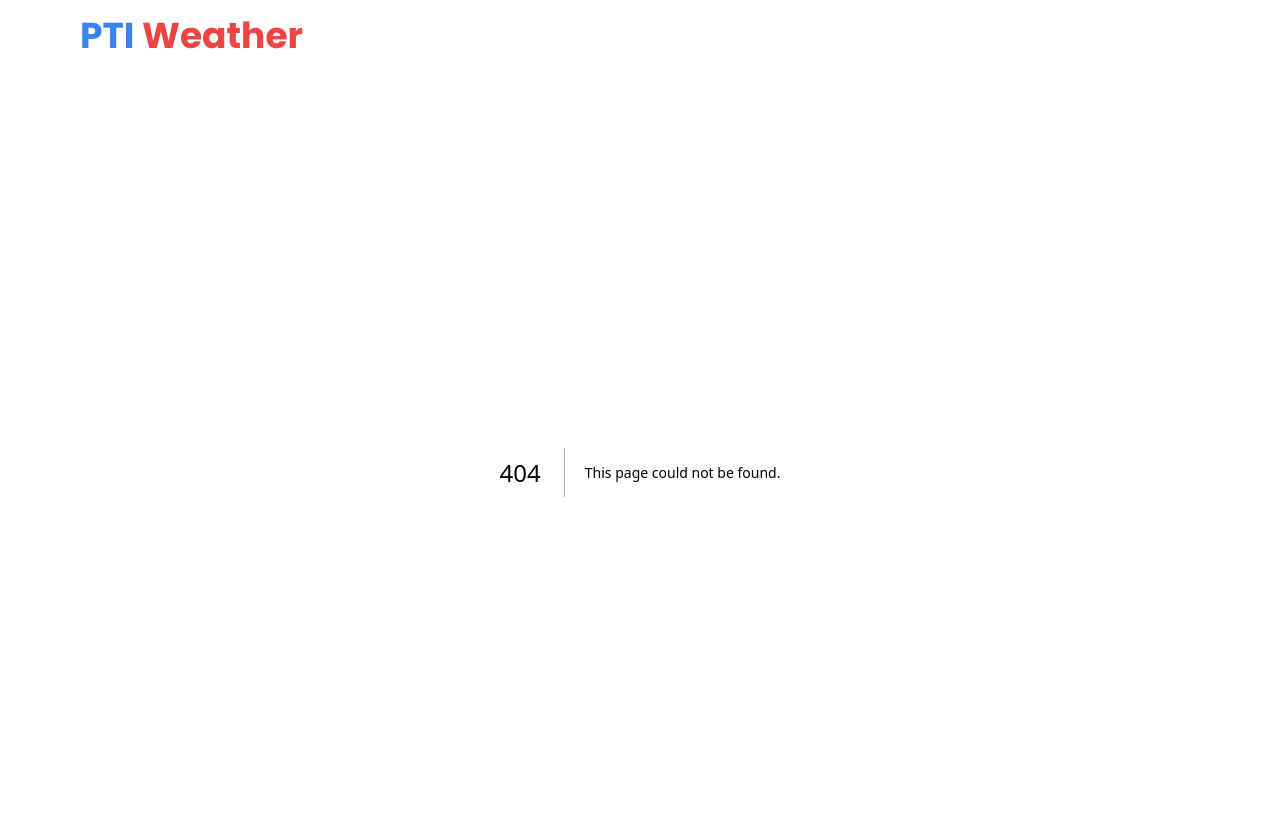
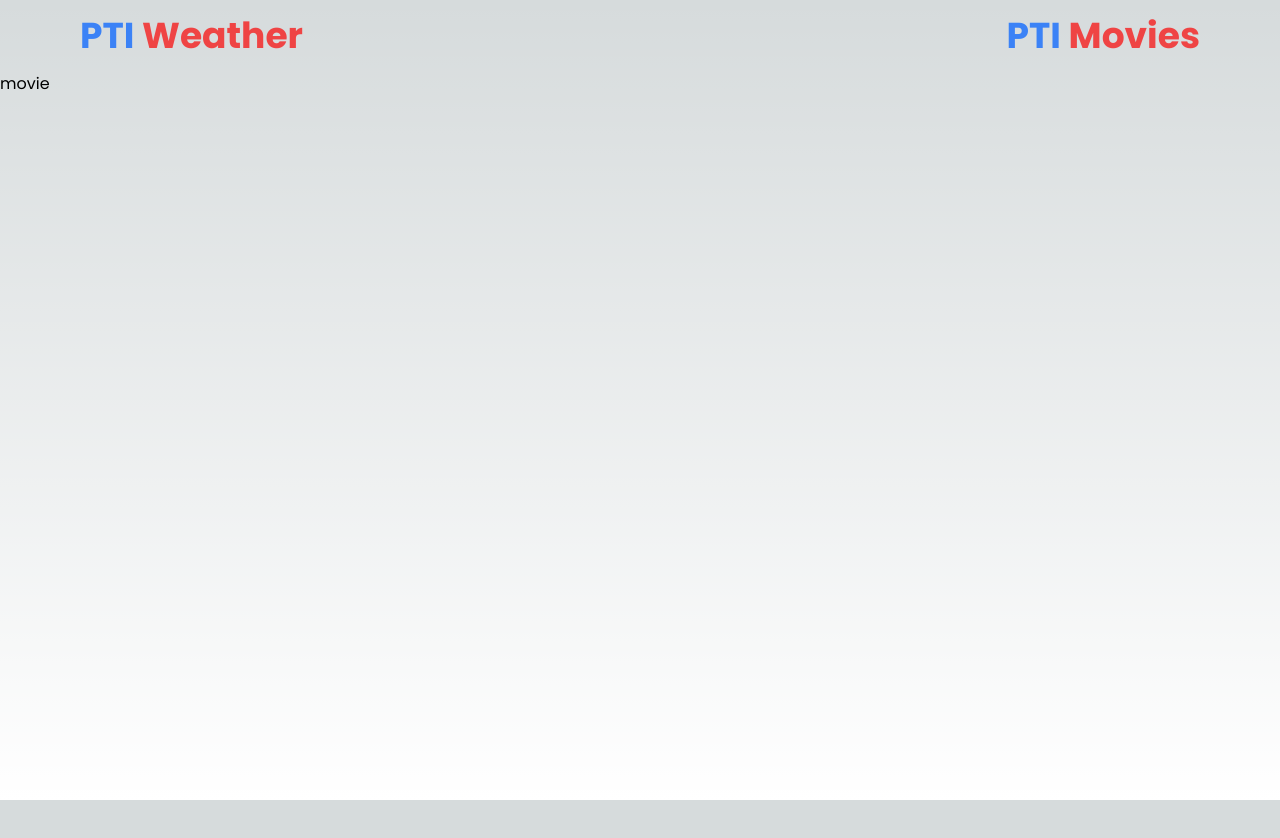
Before and after one commit to mhadziqrazin/pti-weather, a Next.js app: page /movie in a window 1280 px wide. Before the commit this address had no page. Shown: the top 838 px of the page. After the commit the page ends 800 px from the top, so only its background shows below. Built offline with nearby package versions, Linux system fonts and the light colour scheme.

Commit message:
init movie page

```diff
--- a/app/components/navbar/Navbar.tsx
+++ b/app/components/navbar/Navbar.tsx
@@ -1,10 +1,12 @@
+import Link from "next/link"
 import Container from "../Container"
 
 const Navbar = () => {
   return (
     <nav className="py-4">
       <Container>
-        <div className="flex items-center gap-2">
+        <div className="flex items-center justify-between">
+          <Link href={"/"}>
             <div className="text-pr font-bold animated">
               <span className="text-blue-500">
                 PTI
@@ -14,6 +16,19 @@ const Navbar = () => {
                 Weather
               </span>
             </div>
+          </Link>
+          <Link href={"/movie"}>
+            <div className="text-pr font-bold animated">
+              <span className="text-blue-500">
+                PTI
+              </span>
+              &nbsp;
+              <span className="text-red-500">
+                Movies
+              </span>
+            </div>
+          </Link>
+
         </div>
       </Container>
     </nav>
--- /dev/null
+++ b/app/movie/page.tsx
@@ -0,0 +1,5 @@
+export default function MoviePage() {
+  return (
+    <div>movie</div>
+  )
+}
```
Lines whose indentation alone changed are shown as unchanged.
